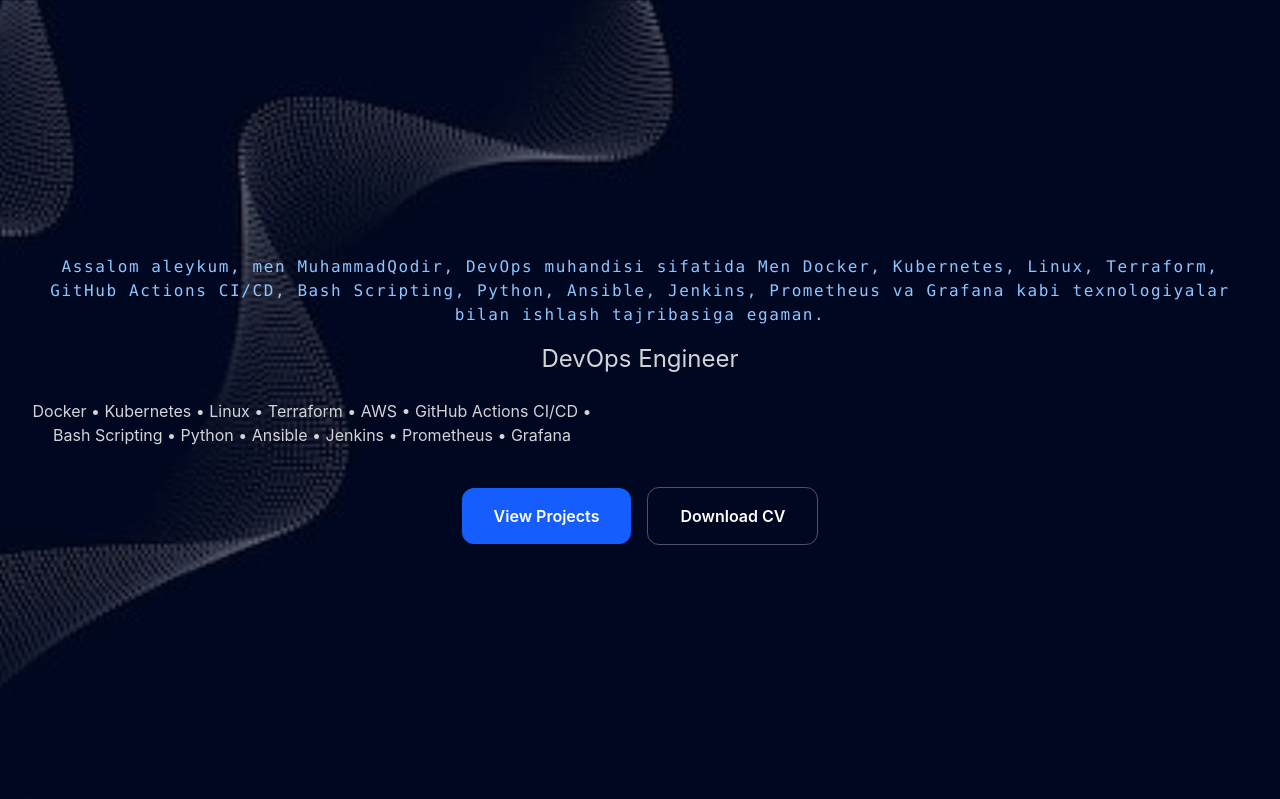
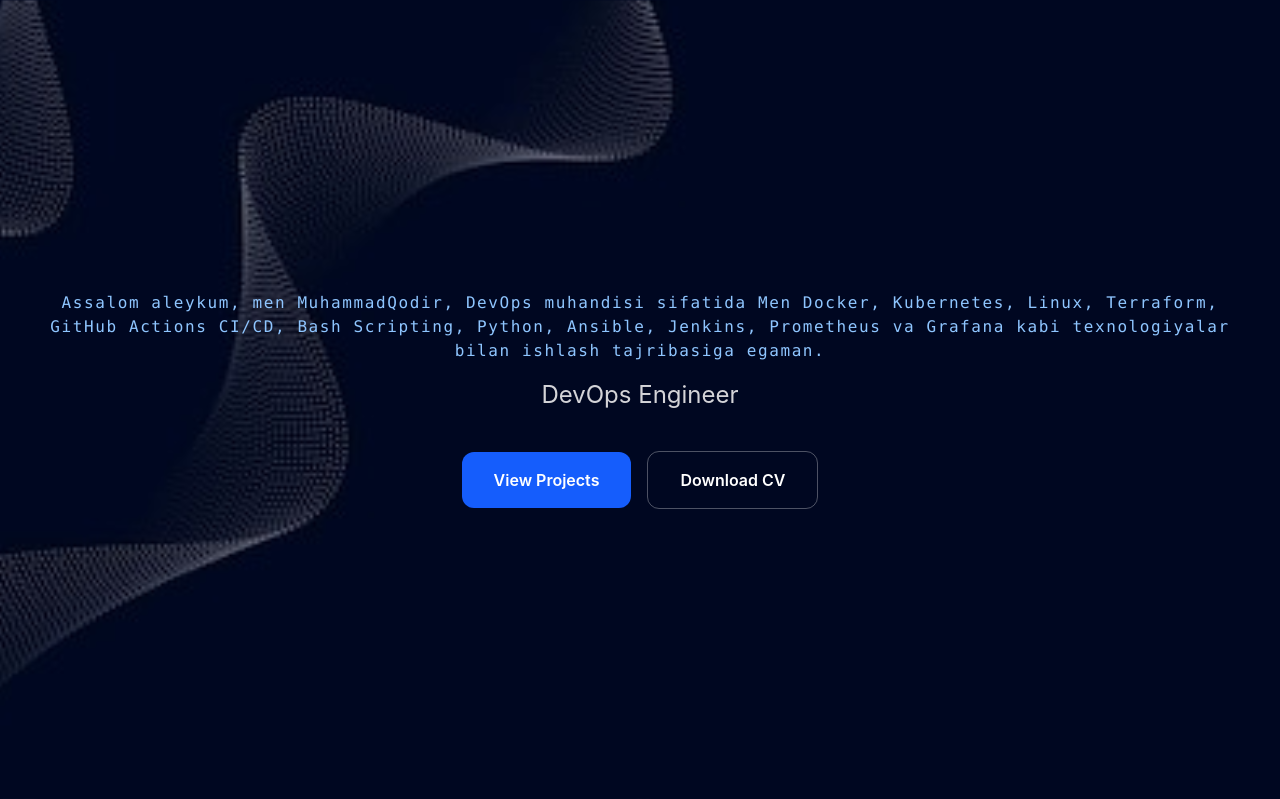
Before and after one commit to Ismoilov05/qodir-devops-portfolio, a React (Vite) app: page / in a window 1280 px wide. Shown: the top 799 px of the page. Built offline with nearby package versions, Linux system fonts and the light colour scheme.

Commit message:
tiny things deleted

```diff
--- a/src/App.tsx
+++ b/src/App.tsx
@@ -41,10 +41,6 @@
             DevOps Engineer
           </h2>
 
-          <p className="mt-6 max-w-xl text-zinc-300">
-            Docker • Kubernetes • Linux • Terraform • AWS • GitHub Actions  CI/CD • Bash Scripting • Python • Ansible • Jenkins • Prometheus • Grafana
-          </p>
-
           <div className="mt-10 flex flex-wrap items-center justify-center gap-4">
             <a
               href="#projects"
@@ -54,7 +50,7 @@
             </a>
 
             <a
-              href="/qodir-devops-portfolio/cv.pdf"
+              href="/Users/oe/Documents/DevOpsPRs/qodir-devops-portfolio/cv.pdf"
               download
               className="inline-block rounded-xl border border-white/30 px-8 py-4 font-semibold text-white transition hover:border-blue-400 hover:text-blue-400"
             >
```
